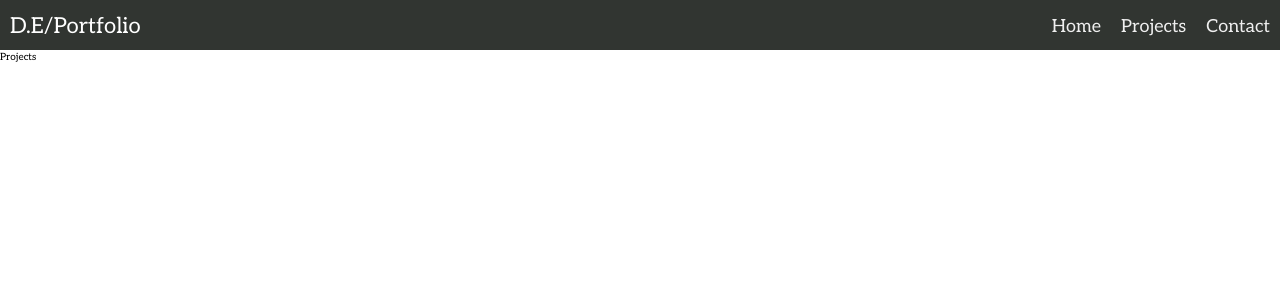
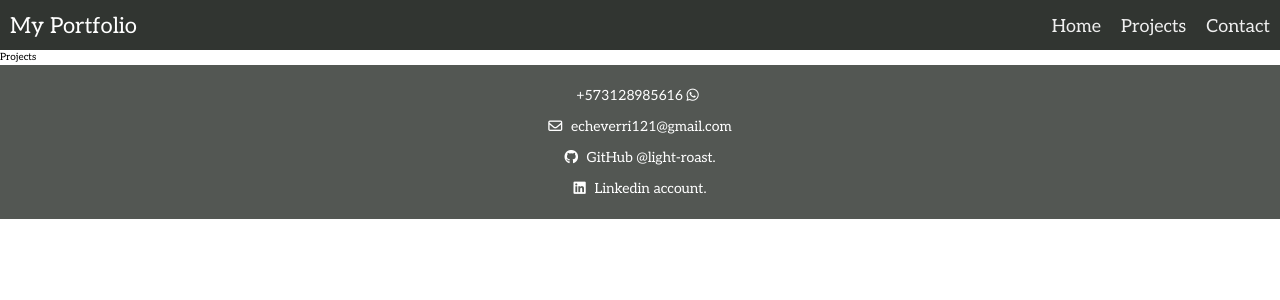
Before and after one commit to light-roast/portfolio-react, a React (Vite) app: page /projects in a window 1280 px wide. Shown: the top 300 px of the page. Built offline with nearby package versions, Linux system fonts and the light colour scheme.

Commit message:
Added footer

```diff
--- a/package.json
+++ b/package.json
@@ -10,6 +10,7 @@
     "preview": "vite preview"
   },
   "dependencies": {
+    "@fortawesome/fontawesome-free": "^6.5.1",
     "bootstrap": "^5.3.2",
     "classnames": "^2.3.2",
     "react": "^18.2.0",
--- a/src/App.jsx
+++ b/src/App.jsx
@@ -4,6 +4,7 @@ import NavBar from './components/NavBar/NavBar';
 import Contact from './components/Contact/Contact';
 import Home from './components/Home/Home';
 import Projects from './components/Projects/Projects';
+import Footer from './components/Footer/Footer';
 
 function App() {
 
@@ -17,7 +18,10 @@ function App() {
           <Route path="/projects" element={<Projects />} />
         </Routes>
       </>
+      <Footer/>
     </Router>
+
+
   );
 }
 
--- /dev/null
+++ b/src/components/Footer/Footer.css
@@ -0,0 +1,30 @@
+.link {
+    text-decoration: none;
+    font-size: 1.4rem;
+    margin: 0 auto;
+}
+footer {
+    background-color: var(--mainColorL);
+    color: var(--textColor);
+    padding: 20px;
+    text-align: center;
+}
+
+footer p {
+    font-size: 1.4rem;
+}
+
+.link {
+    color: var(--textColor);
+    text-decoration: none;
+    display: block;
+    margin-top: 10px;
+}
+
+.link:hover {
+    color: var(--secondaryColor);
+}
+
+i {
+    margin-right: 5px;
+}
--- /dev/null
+++ b/src/components/Footer/Footer.jsx
@@ -0,0 +1,21 @@
+import '@fortawesome/fontawesome-free/css/all.min.css';
+import './Footer.css'
+function Footer() {
+    return ( <>
+    <footer>
+        <p>+573128985616 <i className="fab fa-whatsapp"></i></p>
+        <a className="link" href="mailto:echeverri121@example.com" target="_blank" rel="noopener noreferrer">
+            <i className="far fa-envelope"></i> echeverri121@gmail.com
+        </a>
+        <a className="link" href="https://github.com/light-roast" target="_blank" rel="noopener noreferrer">
+            <i className="fab fa-github"></i> GitHub @light-roast.
+        </a>
+        <a className="link" href="https://www.linkedin.com/in/daniel-echeverri-llano-b78330253/" target="_blank" rel="noopener noreferrer">
+                <i className="fab fa-linkedin"></i> Linkedin account.
+        </a>
+    </footer>
+    </>
+    );
+}
+
+export default Footer;
--- a/src/components/NavBar/NavBar.jsx
+++ b/src/components/NavBar/NavBar.jsx
@@ -10,7 +10,7 @@ const NavBar = () => {
   <input type="checkbox" id="nav-check" />
   <div className="nav-header">
     <div className="nav-title">
-      D.E/Portfolio
+      My Portfolio
     </div>
   </div>
   <div className="nav-btn">
```
Also changed, not shown: 1 other file (tests, documents, lock files or other folders).
